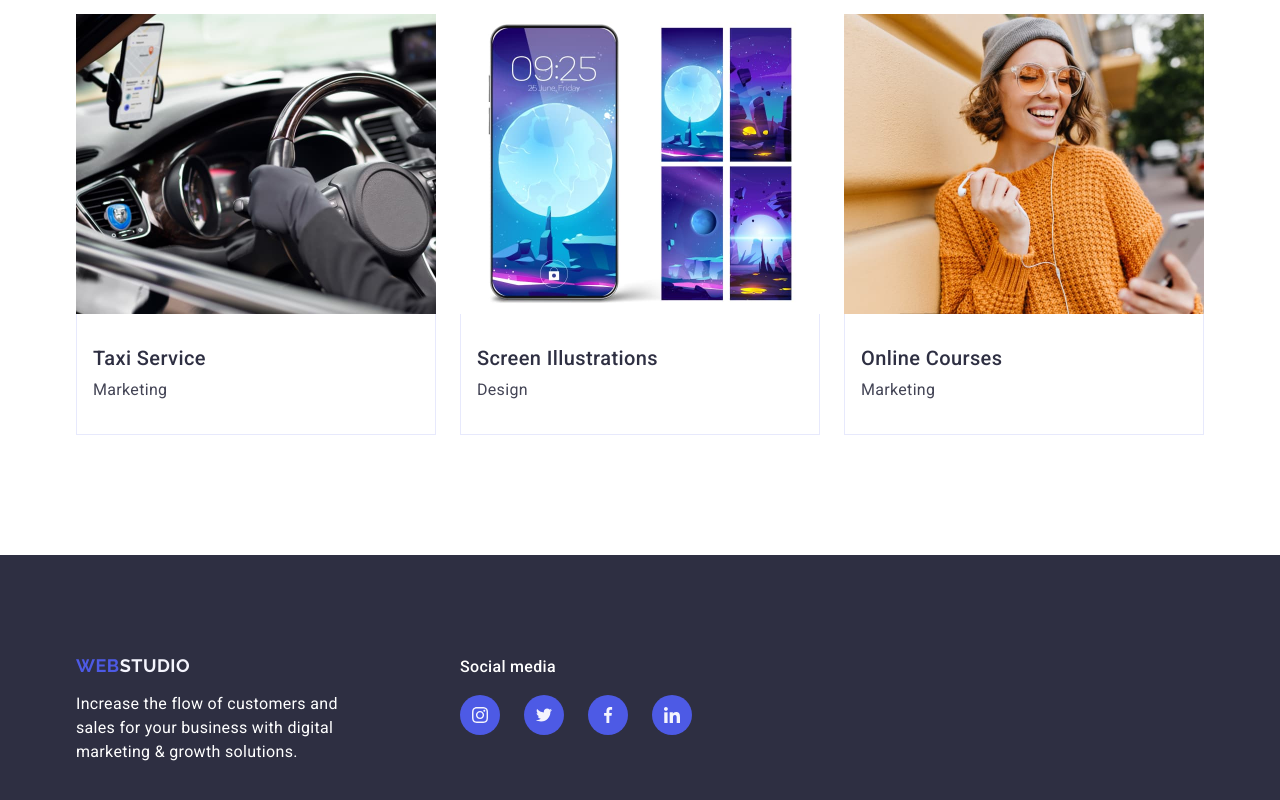
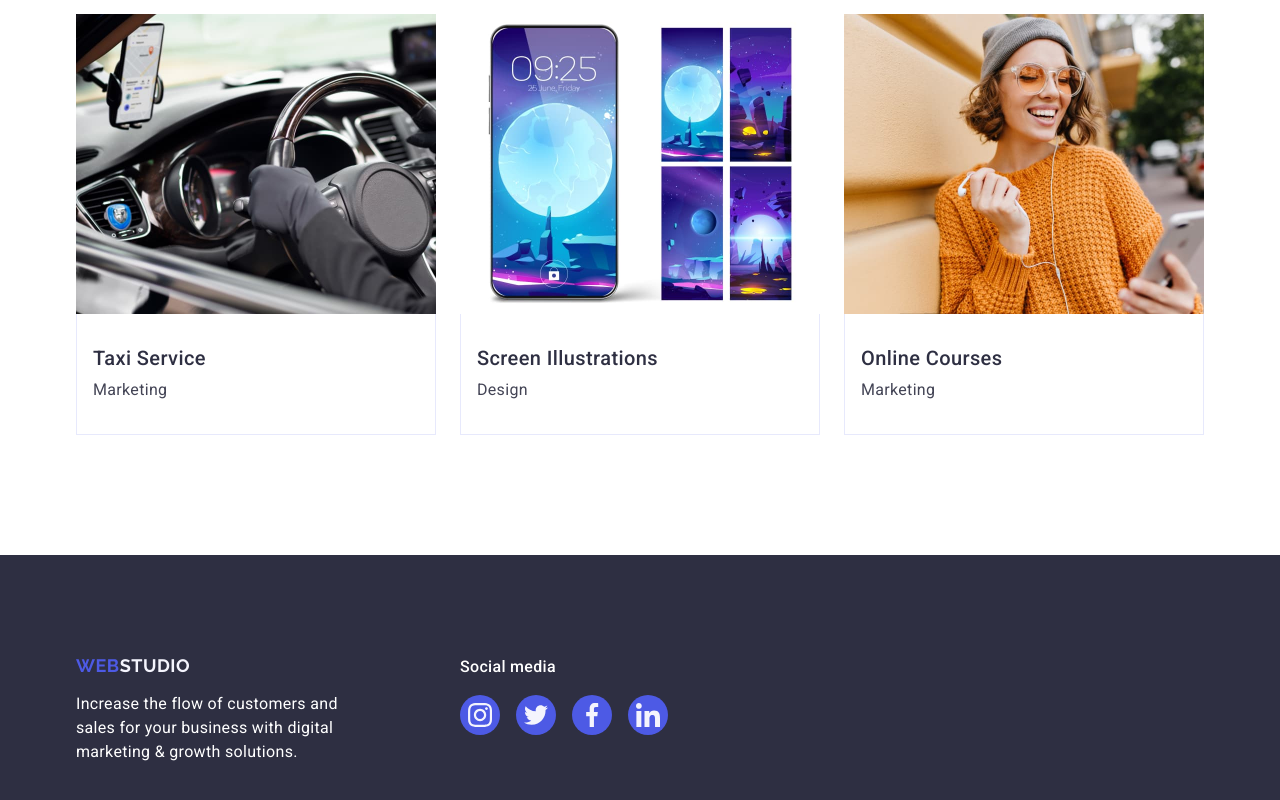
Before and after one commit to EugeneLevkovych/goit-markup-hw-04, a plain HTML site: page index.html in a window 1280 px wide. Shown: the part 2628-3428 px from the top of the page. Drawn offline with nearby package versions, Linux system fonts and the light colour scheme.

Commit message:
second attempt

```diff
--- a/css/styles.css
+++ b/css/styles.css
@@ -301,11 +301,11 @@ img {
 }
 .portfolio-list-item {
   width: calc((100% - 48px) / 3);
+  transition: box-shadow 250ms cubic-bezier(0.4, 0, 0.2, 1);
 }
 .portfolio-list-item:hover {
   box-shadow: 0px 1px 6px rgba(46, 47, 66, 0.08),
     0px 1px 1px rgba(46, 47, 66, 0.16), 0px 2px 1px rgba(46, 47, 66, 0.08);
-  transition: box-shadow 250ms cubic-bezier(0.4, 0, 0.2, 1);
 }
 .portfolio-list-item:hover .portfolio-text-overlay {
   transform: translateY(0%);
@@ -345,6 +345,7 @@ img {
 }
 .footer-container {
   display: flex;
+  align-items: baseline;
 }
 .footer-logo-container {
   margin-right: 120px;
@@ -370,6 +371,9 @@ img {
   color: #fff;
   margin-bottom: 16px;
 }
+.footer-social-menu {
+  gap: 16px;
+}
 .footer-social-link {
   background-color: #4d5ae5;
   border-radius: 50%;
--- a/index.html
+++ b/index.html
@@ -427,31 +427,31 @@
         </div>
         <div class="footer-social-container">
           <p class="footer-social-text">Social media</p>
-          <ul class="social-menu">
+          <ul class="social-menu footer-social-menu">
             <li class="social-list-item">
               <a class="footer-social-link" href="">
-                <svg class="team-social-icon" width="16" height="16">
+                <svg class="team-social-icon" width="24" height="24">
                   <use href="./images/icons.svg#icon-instagram-1"></use>
                 </svg>
               </a>
             </li>
             <li class="social-list-item">
               <a class="footer-social-link" href="">
-                <svg class="team-social-icon" width="16" height="16">
+                <svg class="team-social-icon" width="24" height="24">
                   <use href="./images/icons.svg#icon-twitter-1"></use>
                 </svg>
               </a>
             </li>
             <li class="social-list-item">
               <a class="footer-social-link" href="">
-                <svg class="team-social-icon" width="16" height="16">
+                <svg class="team-social-icon" width="24" height="24">
                   <use href="./images/icons.svg#icon-facebook-1"></use>
                 </svg>
               </a>
             </li>
             <li class="social-list-item">
               <a class="footer-social-link" href="">
-                <svg class="team-social-icon" width="16" height="16">
+                <svg class="team-social-icon" width="24" height="24">
                   <use href="./images/icons.svg#icon-linkedin-1"></use>
                 </svg>
               </a>
```
